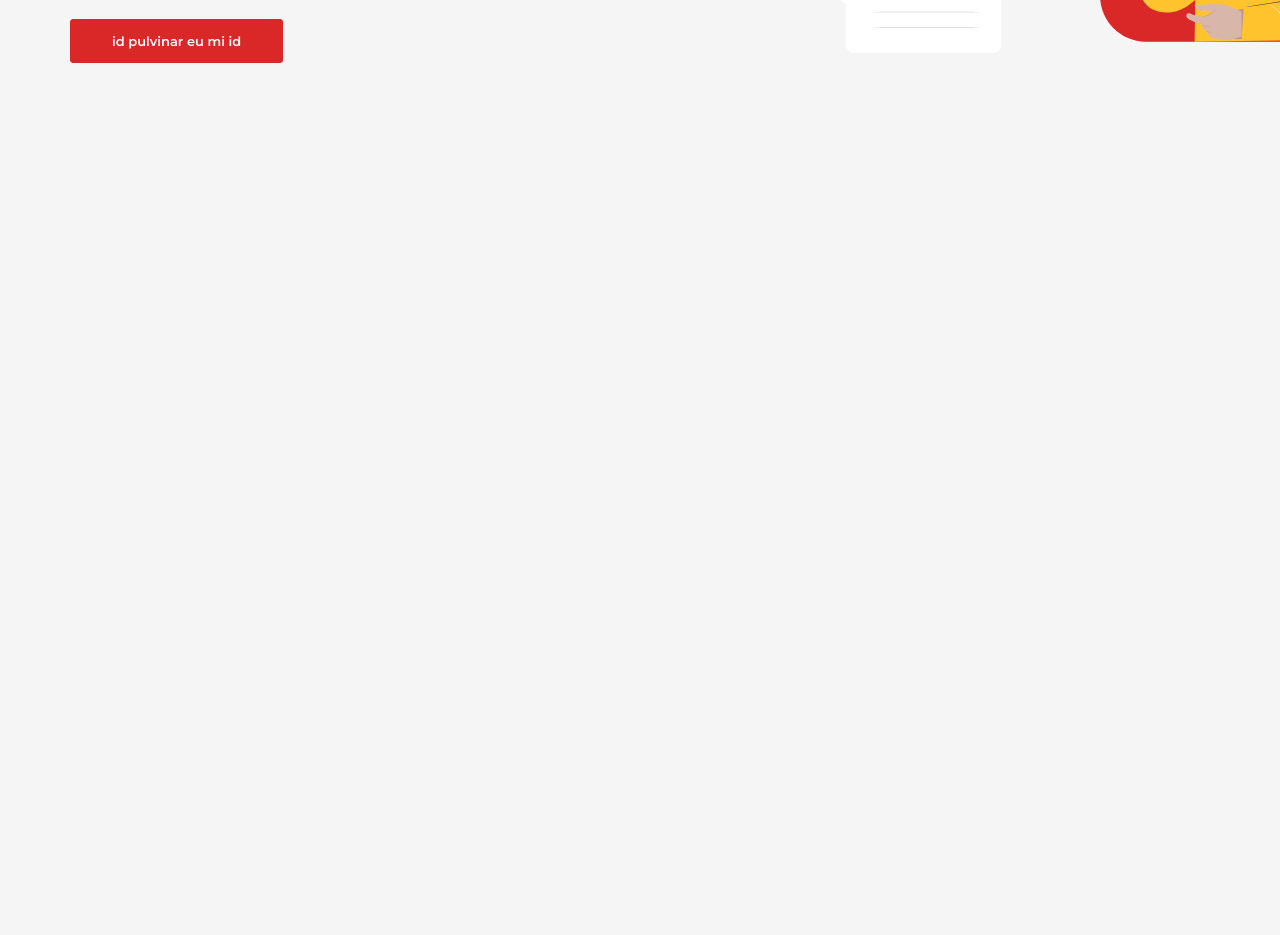
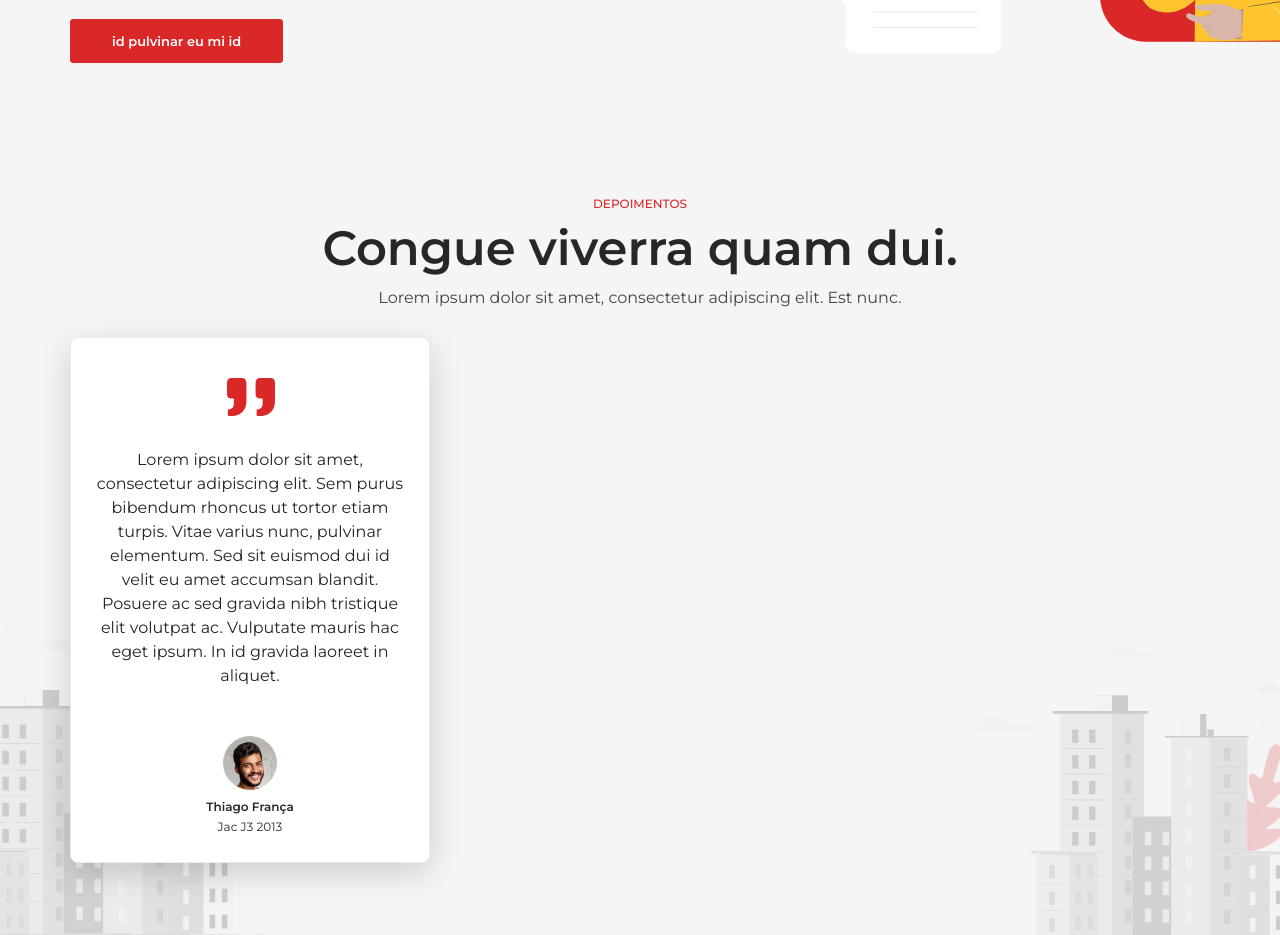
Before and after one commit to alikwelyn/test-minify-wp-headless-vue, a Vue app in the folder app/: page / in a window 1280 px wide. Shown: the part 1320-2255 px from the top of the page. Before the commit the page ends 1445 px from the top, so only its background shows below. Built offline with nearby package versions, Linux system fonts and the light colour scheme.

Commit message:
add: testimonial section

```diff
--- a/app/src/App.vue
+++ b/app/src/App.vue
@@ -3,6 +3,7 @@
     <Navbar />
     <Hero />
     <SectionOne />
+    <Testimonials />
   </div>
 </template>
 
@@ -10,13 +11,15 @@
 import Navbar from './components/NavbarDefault'
 import Hero from './components/HeroBanner'
 import SectionOne from './components/SectionOne'
+import Testimonials from './components/SectionTestimonials.vue'
 
 export default {
   name: 'App',
   components: {
     Navbar,
     Hero,
-    SectionOne
+    SectionOne,
+    Testimonials
   }
 }
 </script>
--- /dev/null
+++ b/app/src/components/SectionTestimonials.vue
@@ -0,0 +1,120 @@
+<template>
+  <section class="testimonials">
+    <div class="container-fluid">
+      <div class="row">
+        <div class="col-lg-12">
+          <div class="content">
+            <p class="name">Depoimentos</p>
+            <h4>Congue viverra quam dui.</h4>
+            <p class="subtext">Lorem ipsum dolor sit amet, consectetur adipiscing elit. Est nunc.</p>
+          </div>
+        </div>
+        <div class="col-lg-4">
+          <div class="card">
+            <div class="card-header">
+              <svg width="48" height="38" viewBox="0 0 48 38" fill="none" xmlns="http://www.w3.org/2000/svg">
+                <path d="M0 15.6574V5.27778C0 1.75926 1.58824 0 4.76471 0H14.6471C17.8235 0 19.4118 1.75926 19.4118 5.27778V22.6944C19.4118 26.0957 18.7647 28.9691 17.4706 31.3148C16.1765 33.5432 14.6471 35.0679 12.8824 35.8889C9.82353 37.2963 7.47059 38 5.82353 38H2.82353L0.882351 37.6482V31.4907H1.23529C5 31.4907 6.88235 29.4383 6.88235 25.3333V20.5833H4.76471C1.58824 20.5833 0 18.9414 0 15.6574ZM28.5882 15.6574V5.27778C28.5882 1.75926 30.2353 0 33.5294 0H43.4118C46.4706 0 48 1.75926 48 5.27778V22.6944C48 26.0957 47.3529 28.9691 46.0588 31.3148C44.8824 33.5432 43.3529 35.0679 41.4706 35.8889C38.4118 37.2963 36.0588 38 34.4118 38H31.5882L29.6471 37.6482V31.4907H30C33.7647 31.4907 35.6471 29.4383 35.6471 25.3333V20.5833H33.5294C30.2353 20.5833 28.5882 18.9414 28.5882 15.6574Z" fill="#DA2828"/>
+              </svg>
+            </div>
+            <div class="card-body">
+              <p>Lorem ipsum dolor sit amet, consectetur adipiscing elit. Sem purus bibendum rhoncus ut tortor etiam turpis. Vitae varius nunc, pulvinar elementum. Sed sit euismod dui id velit eu amet accumsan blandit. Posuere ac sed gravida nibh tristique elit volutpat ac. Vulputate mauris hac eget ipsum. In id gravida laoreet in aliquet. </p>
+            </div>
+            <div class="card-footer">
+              <img src="@/assets/thiago-franca.jpg" alt="Thiago França">
+              <h6>Thiago França</h6>
+              <span>Jac J3 2013</span>
+            </div>
+          </div>
+        </div>
+      </div>
+    </div>
+  </section>
+</template>
+
+<script>
+export default {
+  name: 'SectionTestimonials'
+}
+</script>
+
+<style scoped>
+.testimonials {
+  padding: 72px 55px;
+  background: url("@/assets/testimonials-bg.svg") no-repeat;
+  background-size: contain;
+  background-position: center bottom;
+}
+.testimonials .content {
+  text-align: center;
+}
+.testimonials .content p.name {
+  color: #DA2828;
+  font-size: 12px;
+  font-weight: 500;
+  margin-bottom: 8px;
+  line-height: 14.63px;
+  text-transform: uppercase;
+}
+.testimonials .content h4 {
+  color: #2B2626;
+  font-size: 48px;
+  font-weight: 600;
+  margin-bottom: 8px;
+  padding: 0;
+  line-height: 58.51px;
+}
+.testimonials .content p.subtext {
+  color: #444444;
+  font-size: 16px;
+  font-weight: 400;
+  margin-bottom: 27px;
+  line-height: 24px;
+}
+.testimonials .card {
+  background: #FFFFFF;
+  border: 1px solid #ECECEC;
+  box-shadow: 0px 10px 32px rgba(0, 0, 0, 0.16);
+  border-radius: 8px;
+  margin-left: auto;
+  z-index: 1;
+}
+.testimonials .card .card-header {
+  padding: 40px 156px 32px 156px;
+  text-align: center;
+  background-color: transparent;
+  border-bottom: 0;
+}
+.testimonials .card .card-body {
+  padding: 0 24px;
+  text-align: center;
+}
+.testimonials .card .card-body p {
+  padding: 0;
+  margin: 0;
+}
+.testimonials .card .card-footer {
+  padding: 48px 50px 24px 50px;
+  text-align: center;
+  background-color: transparent;
+  border: 0;
+}
+.testimonials .card .card-footer img {
+  max-width: 54px;
+  max-height: 54px;
+  border-radius: 100%;
+  margin-bottom: 8px;
+}
+.testimonials .card .card-footer h6 {
+  color: #2B2626;
+  font-size: 12px;
+  font-weight: 600;
+  margin: 2px 0 0 0;
+  line-height: 14.63px;
+}
+.testimonials .card .card-footer span {
+  color: #2B2626;
+  font-size: 12px;
+  font-weight: 400;
+  line-height: 14.63px;
+}
+</style>
```
Also changed, not shown: app/src/assets/testimonials-bg.svg (added), app/src/assets/thiago-franca.jpg (added).
